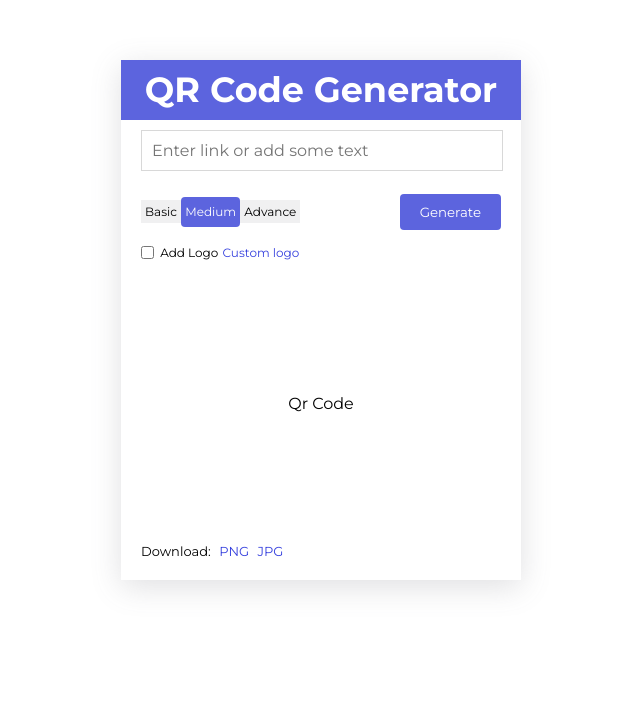
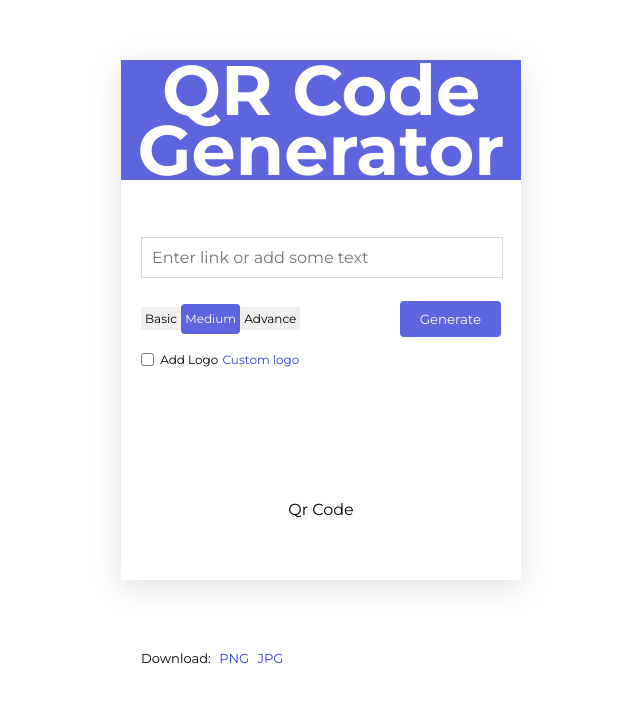
Before and after one commit to cmmishra9/qr-code-generator.github.io, a plain HTML site: page index.html in a window 1280 px wide. Shown: the whole page, without its empty margins (319-959 px from the left). Drawn offline with Linux system fonts and the light colour scheme.

Commit message:
Update index.html

```diff
--- a/index.html
+++ b/index.html
@@ -142,7 +142,7 @@
 <body>
     <div class="container">
         <div class="header">
-            <div>QR Code Generator</div>
+            <div><h1>QR Code Generator</h1></div>
         </div>
         <input type="text" placeholder="Enter link or add some text" class="text-field">
         <ul class="mode">
```
